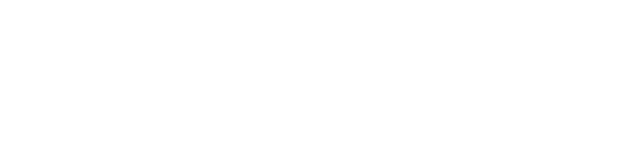
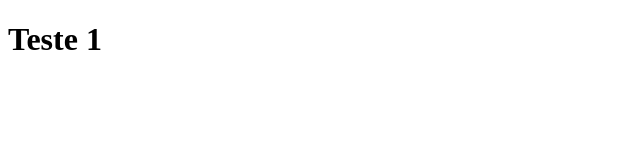
Before and after one commit to MrFoxyPT/meu-projeto, a plain HTML site: page index.html in a window 1280 px wide. Shown: the whole page, without its empty margins (0-640 px from the left). Drawn offline with Linux system fonts and the light colour scheme.

Commit message:
Update index.html

```diff
--- a/index.html
+++ b/index.html
@@ -6,6 +6,6 @@
     <title>Exemplo Git</title>
 </head>
 <body>
-
+    <h1>Teste 1</h1>
 </body>
 </html>
```
